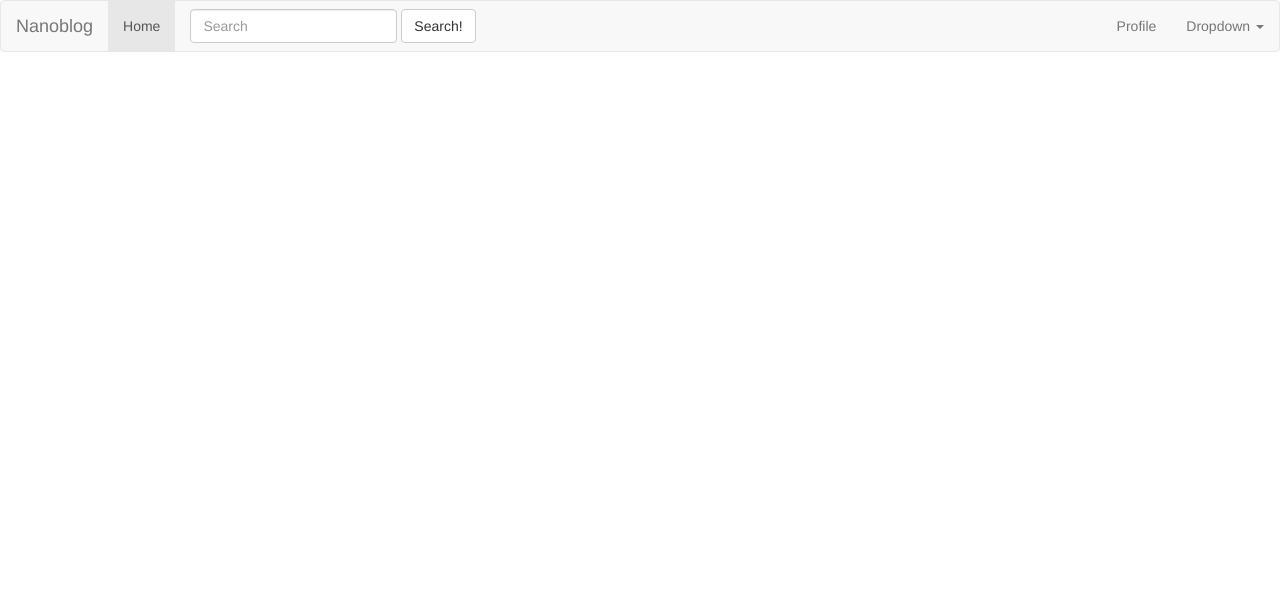
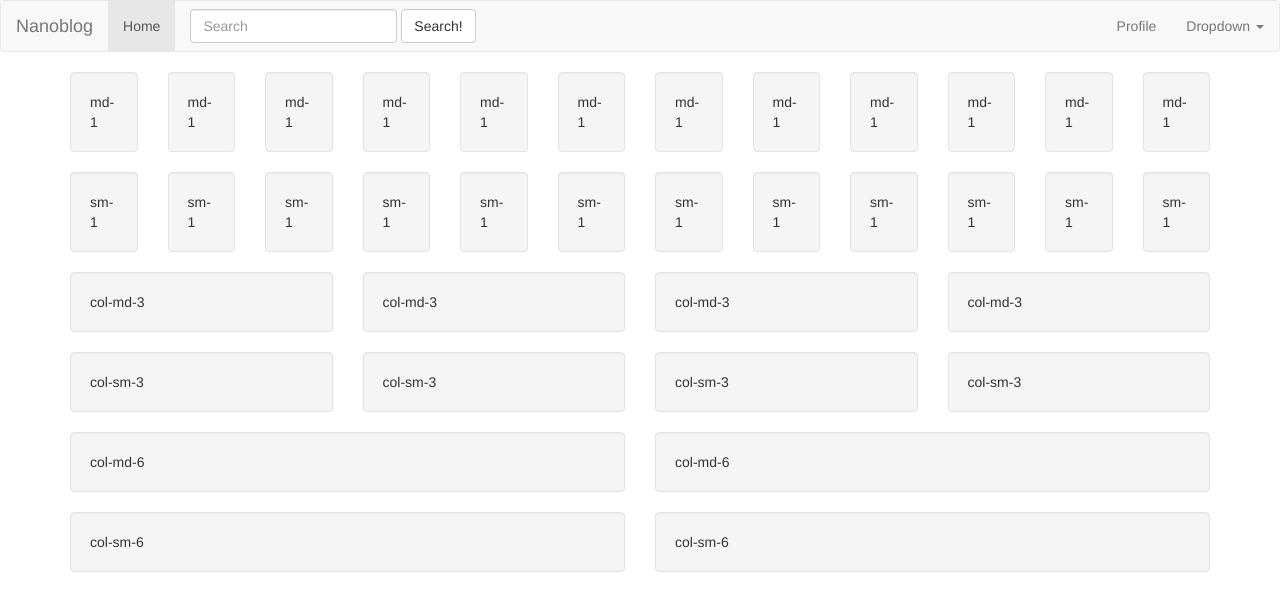
Before and after one commit to anikdas/wsdc-workshop-frontend, a plain HTML site: page index.html in a window 1280 px wide. Drawn offline with Linux system fonts and the light colour scheme.

Commit message:
Part 3.5 - Responsive View

```diff
--- a/index.html
+++ b/index.html
@@ -3,13 +3,10 @@
 <head>
 	<title>Nanoblog</title>
 	<link rel="stylesheet" type="text/css" href="/css/bootstrap.css">
-	<script src="/js/bootstrap.js" type="text/javascript" charset="utf-8" ></script>
-	<script src="/js/jquery-1.11.2.min.js" type="text/javascript" charset="utf-8" ></script>
-	<script src="/js/bootstrap.js" type="text/javascript" charset="utf-8" ></script>
-</head>
+	</head>
 <body>
+	<!-- this is a navbar -->
 	<nav class="navbar navbar-default" role="navigation">
-		<!-- Brand and toggle get grouped for better mobile display -->
 		<div class="navbar-header">
 			<button type="button" class="navbar-toggle" data-toggle="collapse" data-target=".navbar-ex1-collapse">
 				<span class="sr-only">Toggle navigation</span>
@@ -20,7 +17,6 @@
 			<a class="navbar-brand" href="#">Nanoblog</a>
 		</div>
 
-		<!-- Collect the nav links, forms, and other content for toggling -->
 		<div class="collapse navbar-collapse navbar-ex1-collapse">
 			<ul class="nav navbar-nav">
 				<li class="active"><a href="#">Home</a></li>
@@ -44,5 +40,140 @@
 			</ul>
 		</div><!-- /.navbar-collapse -->
 	</nav>
+	<!-- postbox div starts here -->
+
+	<div class="container">
+	<!-- first row -->
+
+
+		<div class="row">
+			<div class="col-md-1">
+				<div class="well">md-1</div>
+			</div>
+			<div class="col-md-1">
+				<div class="well">md-1</div>
+			</div>
+			<div class="col-md-1">
+				<div class="well">md-1</div>
+			</div>
+			<div class="col-md-1">
+				<div class="well">md-1</div>
+			</div>
+			<div class="col-md-1">
+				<div class="well">md-1</div>
+			</div>
+			<div class="col-md-1">
+				<div class="well">md-1</div>
+			</div>
+			<div class="col-md-1">
+				<div class="well">md-1</div>
+			</div>
+			<div class="col-md-1">
+				<div class="well">md-1</div>
+			</div>
+			<div class="col-md-1">
+				<div class="well">md-1</div>
+			</div>
+			<div class="col-md-1">
+				<div class="well">md-1</div>
+			</div>
+			<div class="col-md-1">
+				<div class="well">md-1</div>
+			</div>
+			<div class="col-md-1">
+				<div class="well">md-1</div>
+			</div>
+		</div>
+		<div class="row">
+			<div class="col-sm-1">
+				<div class="well">sm-1</div>
+			</div>
+			<div class="col-sm-1">
+				<div class="well">sm-1</div>
+			</div>
+			<div class="col-sm-1">
+				<div class="well">sm-1</div>
+			</div>
+			<div class="col-sm-1">
+				<div class="well">sm-1</div>
+			</div>
+			<div class="col-sm-1">
+				<div class="well">sm-1</div>
+			</div>
+			<div class="col-sm-1">
+				<div class="well">sm-1</div>
+			</div>
+			<div class="col-sm-1">
+				<div class="well">sm-1</div>
+			</div>
+			<div class="col-sm-1">
+				<div class="well">sm-1</div>
+			</div>
+			<div class="col-sm-1">
+				<div class="well">sm-1</div>
+			</div>
+			<div class="col-sm-1">
+				<div class="well">sm-1</div>
+			</div>
+			<div class="col-sm-1">
+				<div class="well">sm-1</div>
+			</div>
+			<div class="col-sm-1">
+				<div class="well">sm-1</div>
+			</div>
+		</div>
+
+		<!-- second row -->
+		<div class="row">
+			<div class="col-md-3">
+				<div class="well">col-md-3</div>
+			</div>
+			<div class="col-md-3">
+				<div class="well">col-md-3</div>
+			</div>
+			<div class="col-md-3">
+				<div class="well">col-md-3</div>
+			</div>
+			<div class="col-md-3">
+				<div class="well">col-md-3</div>
+			</div>
+		</div>
+		<div class="row">
+			<div class="col-sm-3">
+				<div class="well">col-sm-3</div>
+			</div>
+			<div class="col-sm-3">
+				<div class="well">col-sm-3</div>
+			</div>
+			<div class="col-sm-3">
+				<div class="well">col-sm-3</div>
+			</div>
+			<div class="col-sm-3">
+				<div class="well">col-sm-3</div>
+			</div>
+		</div>
+		<!-- third row -->
+		<div class="row">
+			<div class="col-md-6">
+				<div class="well">col-md-6</div>
+			</div>
+			<div class="col-md-6">
+				<div class="well">col-md-6</div>
+			</div>
+		</div>
+		<div class="row">
+			<div class="col-sm-6">
+				<div class="well">col-sm-6</div>
+			</div>
+			<div class="col-sm-6">
+				<div class="well">col-sm-6</div>
+			</div>
+		</div>
+
+	</div>
+
+	<script src="/js/bootstrap.js" type="text/javascript" charset="utf-8" ></script>
+	<script src="/js/jquery-1.11.2.min.js" type="text/javascript" charset="utf-8" ></script>
+	<script src="/js/bootstrap.js" type="text/javascript" charset="utf-8" ></script>
 </body>
 </html>
```
